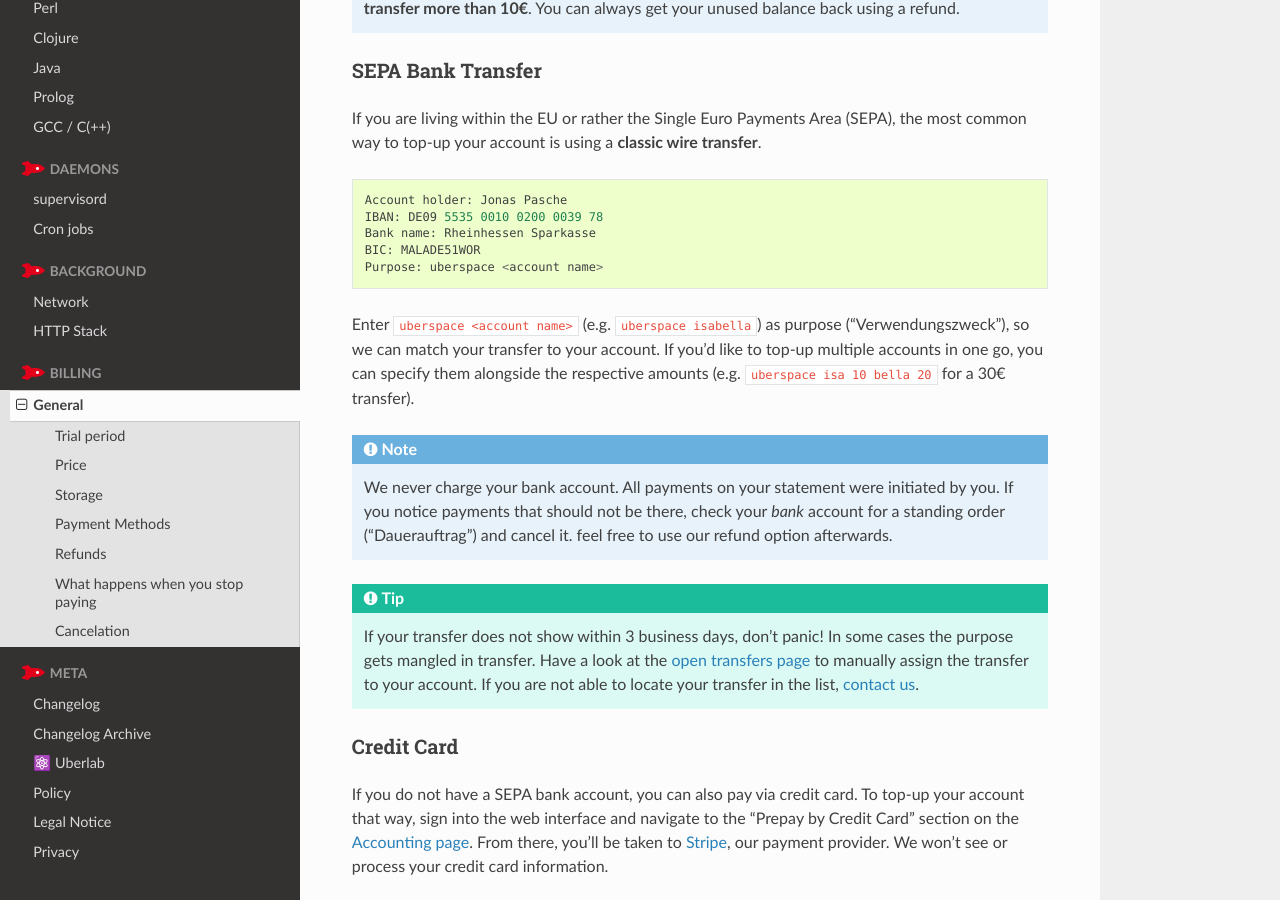
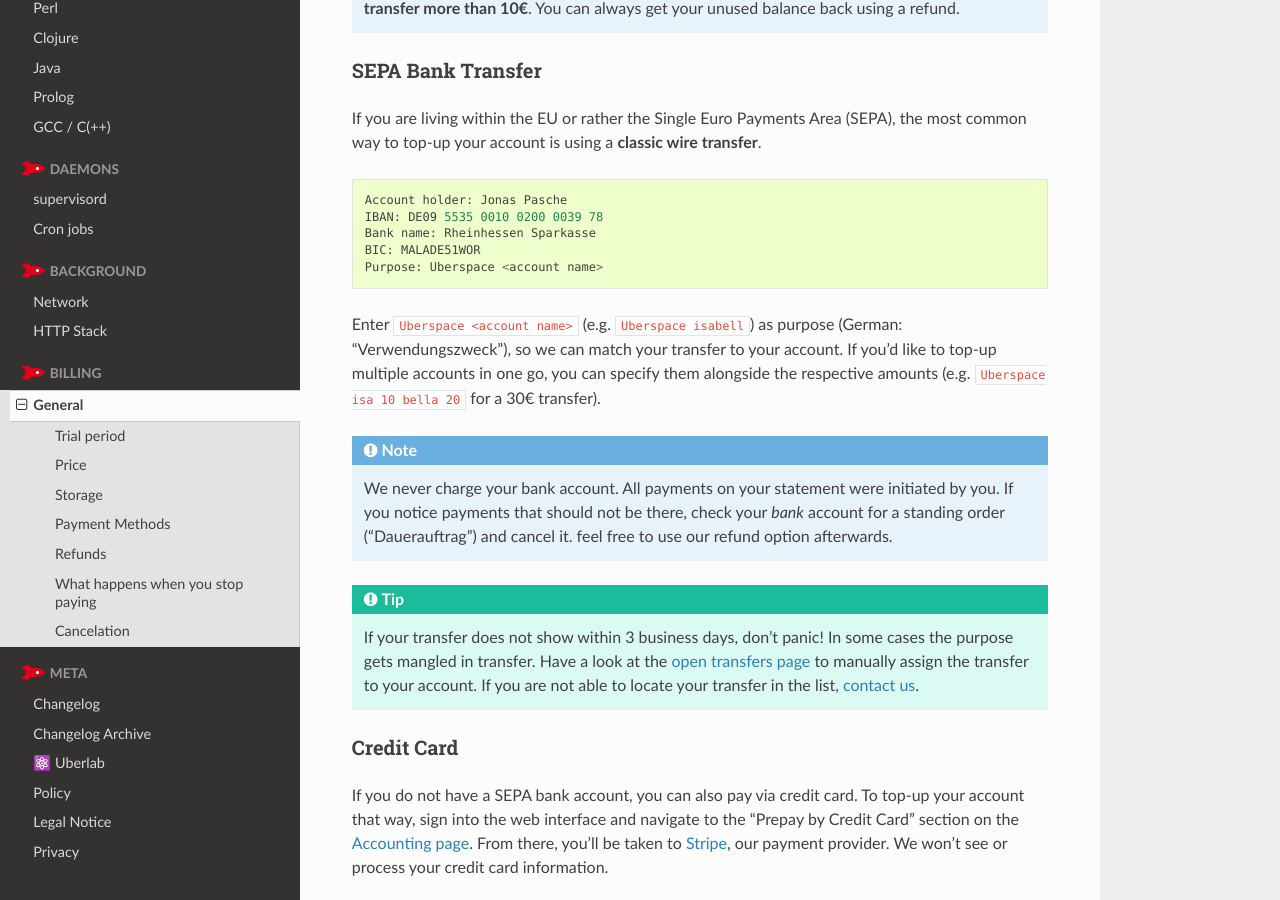
Before and after one commit to Uberspace/manual, a Sphinx documentation site: the page built from source/billing-general.rst, in a window 1280 px wide and 900 px high, scrolled down 1753 px. Built offline with Sphinx 7.4.7 and the Read the Docs theme 2.0.0, drawn with Linux system fonts in a browser that asks for light colours.

Commit message:
[billing] capitalisation

```diff
--- a/source/billing-general.rst
+++ b/source/billing-general.rst
@@ -94,12 +94,12 @@
     IBAN: DE09 5535 0010 0200 0039 78
     Bank name: Rheinhessen Sparkasse
     BIC: MALADE51WOR
-    Purpose: uberspace <account name>
+    Purpose: Uberspace <account name>
 
-Enter ``uberspace <account name>`` (e.g. ``uberspace isabella``) as purpose
-("Verwendungszweck"), so we can match your transfer to your account. If you'd
+Enter ``Uberspace <account name>`` (e.g. ``Uberspace isabell``) as purpose
+(German: "Verwendungszweck"), so we can match your transfer to your account. If you'd
 like to top-up multiple accounts in one go, you can specify them alongside the
-respective amounts (e.g. ``uberspace isa 10 bella 20`` for a 30€ transfer).
+respective amounts (e.g. ``Uberspace isa 10 bella 20`` for a 30€ transfer).
 
 .. note::
 
```
